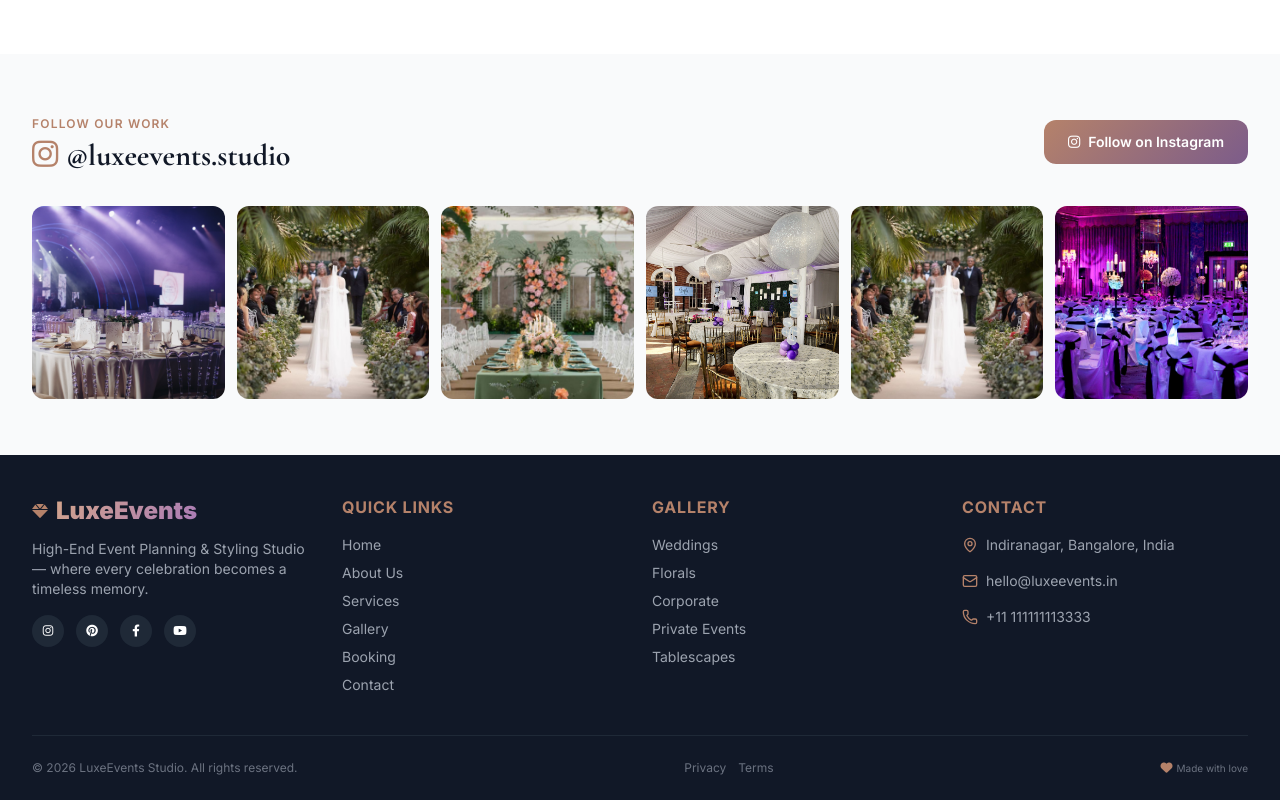
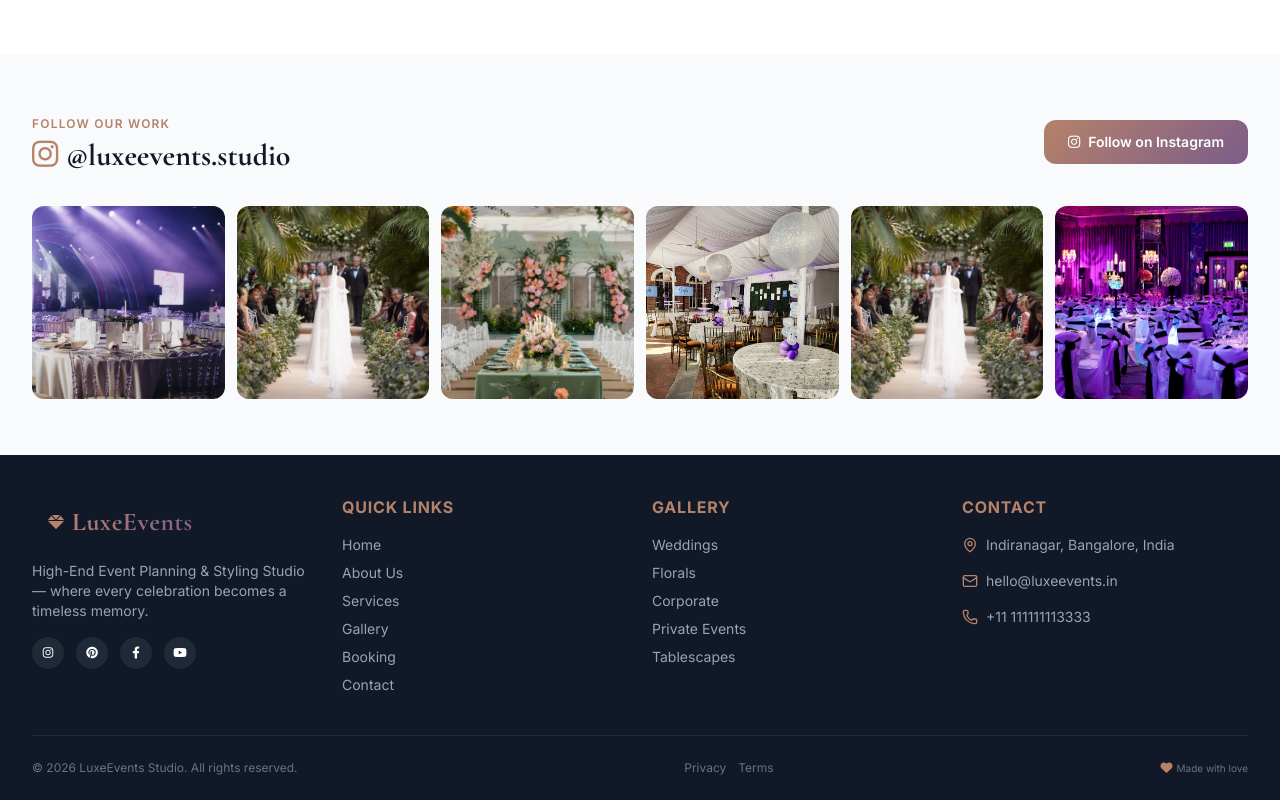
Before and after one commit to Arul2710/High-End-Event-Planning, a plain HTML site: page gallery.html in a window 1280 px wide. Shown: the part 2966-3766 px from the top of the page. Drawn offline with nearby package versions, Linux system fonts and the light colour scheme.

Commit message:
first commit

```diff
--- a/gallery.html
+++ b/gallery.html
@@ -917,9 +917,9 @@
     <div class="max-w-7xl mx-auto px-4 sm:px-6 lg:px-8">
         <div class="grid grid-cols-2 lg:grid-cols-4 gap-x-6 gap-y-8 mb-10">
             <div class="col-span-2 lg:col-span-1 flex flex-col items-start">
-                <a href="index.html" class="mb-3 flex items-center gap-2">
+                <a href="index.html" class="mb-3 flex items-center gap-2 logo">
                     <i class="fas fa-gem" style="color:#b5826a"></i>
-                    <span class="font-black text-2xl" style="background:linear-gradient(135deg,#d4a58a,#a87ab8);-webkit-background-clip:text;-webkit-text-fill-color:transparent;">LuxeEvents</span>
+                    <span class="logo-text">LuxeEvents</span>
                 </a>
                 <p class="text-gray-400 text-xs sm:text-sm mb-4 leading-relaxed max-w-sm">High-End Event Planning & Styling Studio — where every celebration becomes a timeless memory.</p>
                 <div class="flex gap-3">
```
Also changed, not shown: about.html (+2 -2 lines), booking.html (+2 -2 lines), contact.html (+2 -2 lines), home2.html (+2 -2 lines), index.html (+2 -2 lines), services.html (+2 -2 lines).
